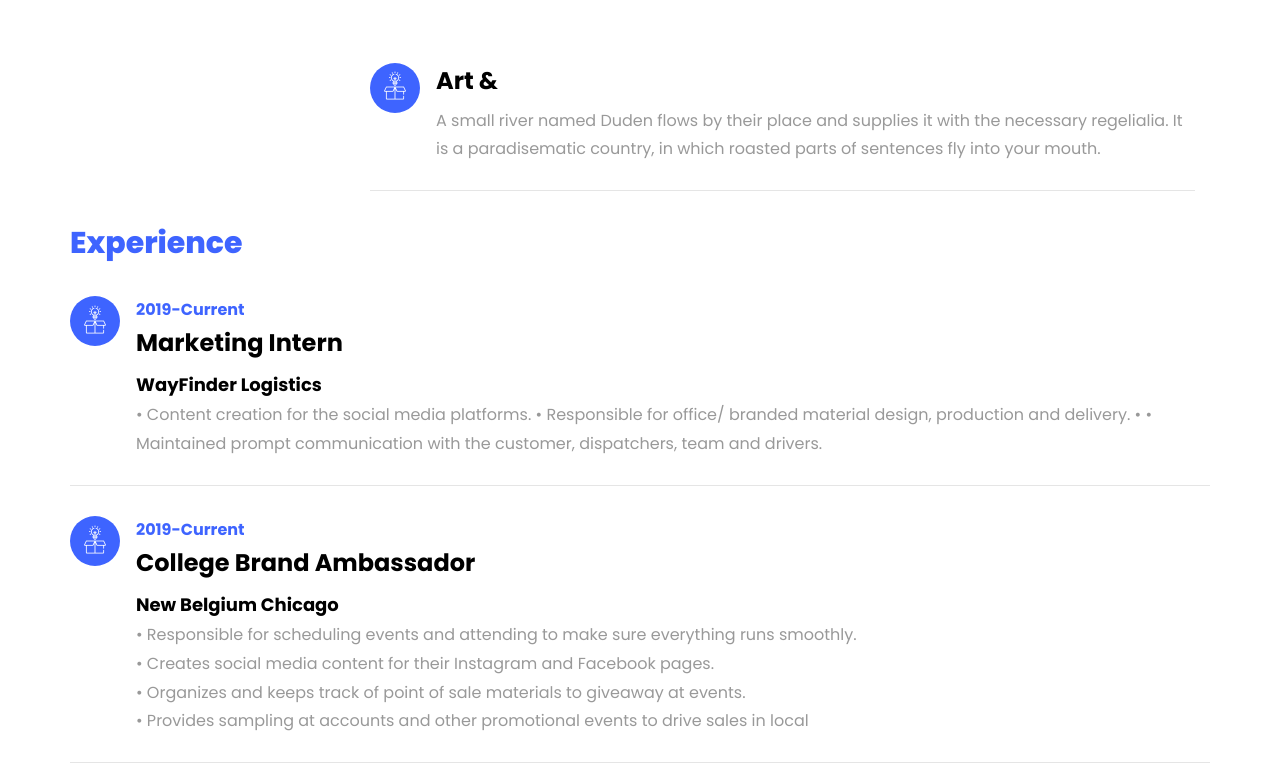
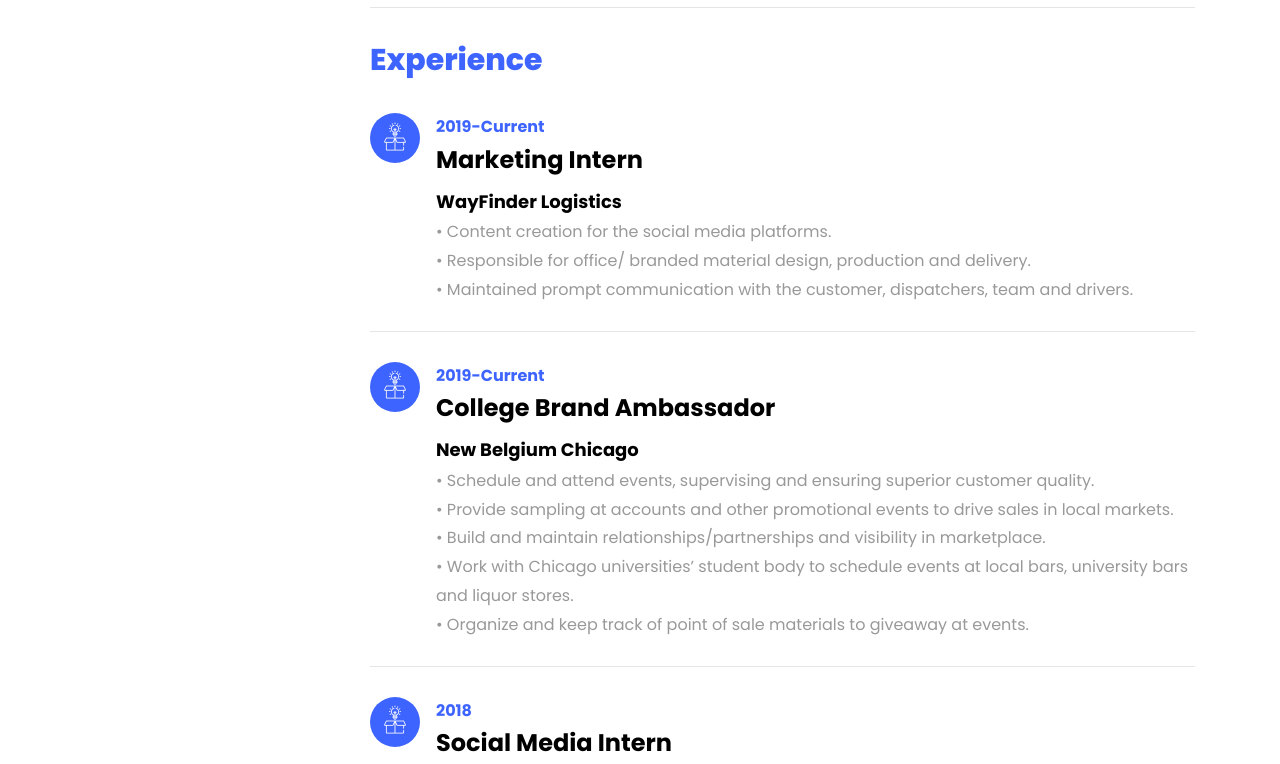
Before and after one commit to camiteran/camiteran, a plain HTML site: page index.html in a window 1280 px wide. Shown: the part 2055-2819 px from the top of the page. Drawn offline with Linux system fonts and the light colour scheme; files whose address does not match are found by name.

Commit message:
Add edited spacing and description for nbb.

```diff
--- a/index.html
+++ b/index.html
@@ -158,11 +158,11 @@
 		    					<h2>Bachelors in Advertising and Public Relations</h2>
 		    					<span class="position">Loyola University Chicago</span>
 		    					<p> •	External Affairs Coordinator for Bellarmine Hall
-                      •	Special Events Committee for the Department of Programming
-                      •	Campus Safety Front Desk at Mertz Hall
-                      •	Social Media Chair of the Latin American Student Union
-                      •	Member of Food Recovery Network
-                      •	Member of LUC Salsa Club
+                      <br>•	Special Events Committee for the Department of Programming
+                      <br>•	Campus Safety Front Desk at Mertz Hall
+                      <br>•	Social Media Chair of the Latin American Student Union
+                      <br>•	Member of Food Recovery Network
+                      <br>•	Member of LUC Salsa Club
 </p>
 	    					</div>
 	    				</div>
@@ -185,8 +185,8 @@
 		    					<span class="date">2014-2015</span>
 		    					<h2>Diploma in Computer</h2>
 		    					<span class="position">Cambridge University</span>
-		    					<p>A small river named Duden flows by their place and supplies it with the necessary regelialia. It is a paradisematic country, in which roasted parts of sentences fly into your mouth.</p>
-		    				</div> -->
+		    					<p>A small river named Duden flows by their place and supplies it with the necessary regelialia. It is a paradisematic country, in which roasted parts of sentences fly into your mouth.</p> -->
+		    				<!-- </div>
 	    				</div>
 	    				<div class="resume-wrap d-flex ftco-animate">
 	    					<div class="icon d-flex align-items-center justify-content-center">
@@ -197,10 +197,10 @@
 		    					<h2>Art &amp; </h2>
 		    					<span class="position"></span>
                   <!-- Enter job description here later -->
-		    					<p>A small river named Duden flows by their place and supplies it with the necessary regelialia. It is a paradisematic country, in which roasted parts of sentences fly into your mouth.</p>
+		    					<!-- <p>A small river named Duden flows by their place and supplies it with the necessary regelialia. It is a paradisematic country, in which roasted parts of sentences fly into your mouth.</p>
 		    				</div>
 	    				</div>
-					  </div>
+					  </div> -->
 
 					  <div id="page-2" class= "page two">
 					  	<h2 class="heading">Experience</h2>
@@ -214,8 +214,8 @@
                   	<span class="position">WayFinder Logistics</span>
 <!-- Enter Job Description here later. -->
 		    					<p> • Content creation for the social media platforms.
-                      •	Responsible for office/ branded material design, production and delivery.
-                      • •	Maintained prompt communication with the customer, dispatchers, team and drivers.
+                      <br>•	Responsible for office/ branded material design, production and delivery.
+                      <br>• Maintained prompt communication with the customer, dispatchers, team and drivers.
                     </p>
 		    				</div>
 	    				</div>
@@ -229,10 +229,12 @@
 		    					<span class="position">New Belgium Chicago</span>
                   <!-- Enter Job Description here later. -->
 		    					<p>
-                    • Responsible for scheduling events and attending to make sure everything runs smoothly.<br>
-                    • Creates social media content for their Instagram and Facebook pages.<br>
-                    • Organizes and keeps track of point of sale materials to giveaway at events.<br>
-                    • Provides sampling at accounts and other promotional events to drive sales in local</p>
+                    • Schedule and attend events, supervising and ensuring superior customer quality.<br>
+                    • Provide sampling at accounts and other promotional events to drive sales in local markets.<br>
+                    • Build and maintain relationships/partnerships and visibility in marketplace.<br>
+                    • Work with Chicago universities’ student body to schedule events at local bars, university bars and liquor stores.<br>
+                    • Organize and keep track of point of sale materials to giveaway at events.<br>
+                  </p>
 		    				</div>
 	    				</div>
 	    				<div class="resume-wrap d-flex ftco-animate">
```
